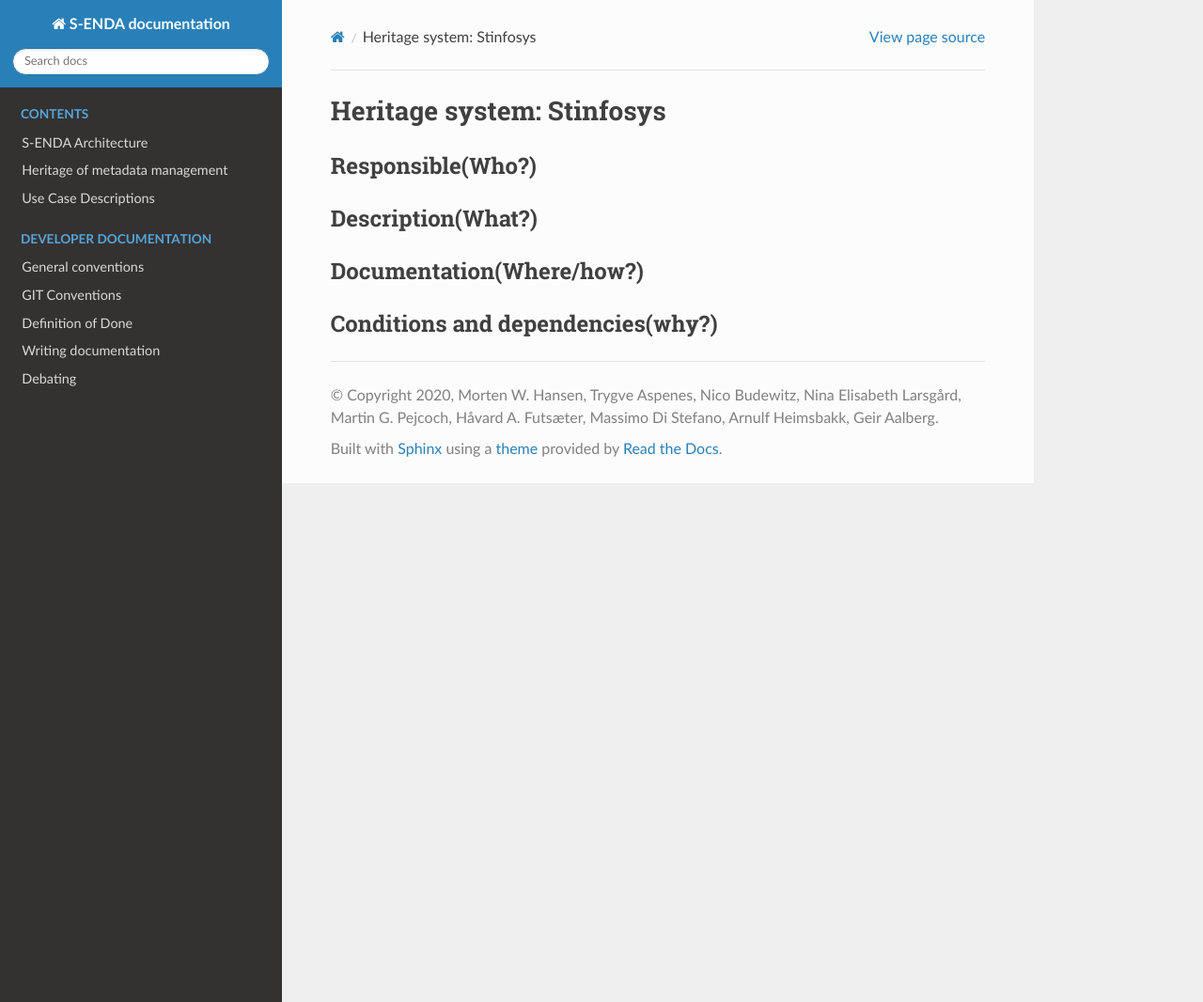
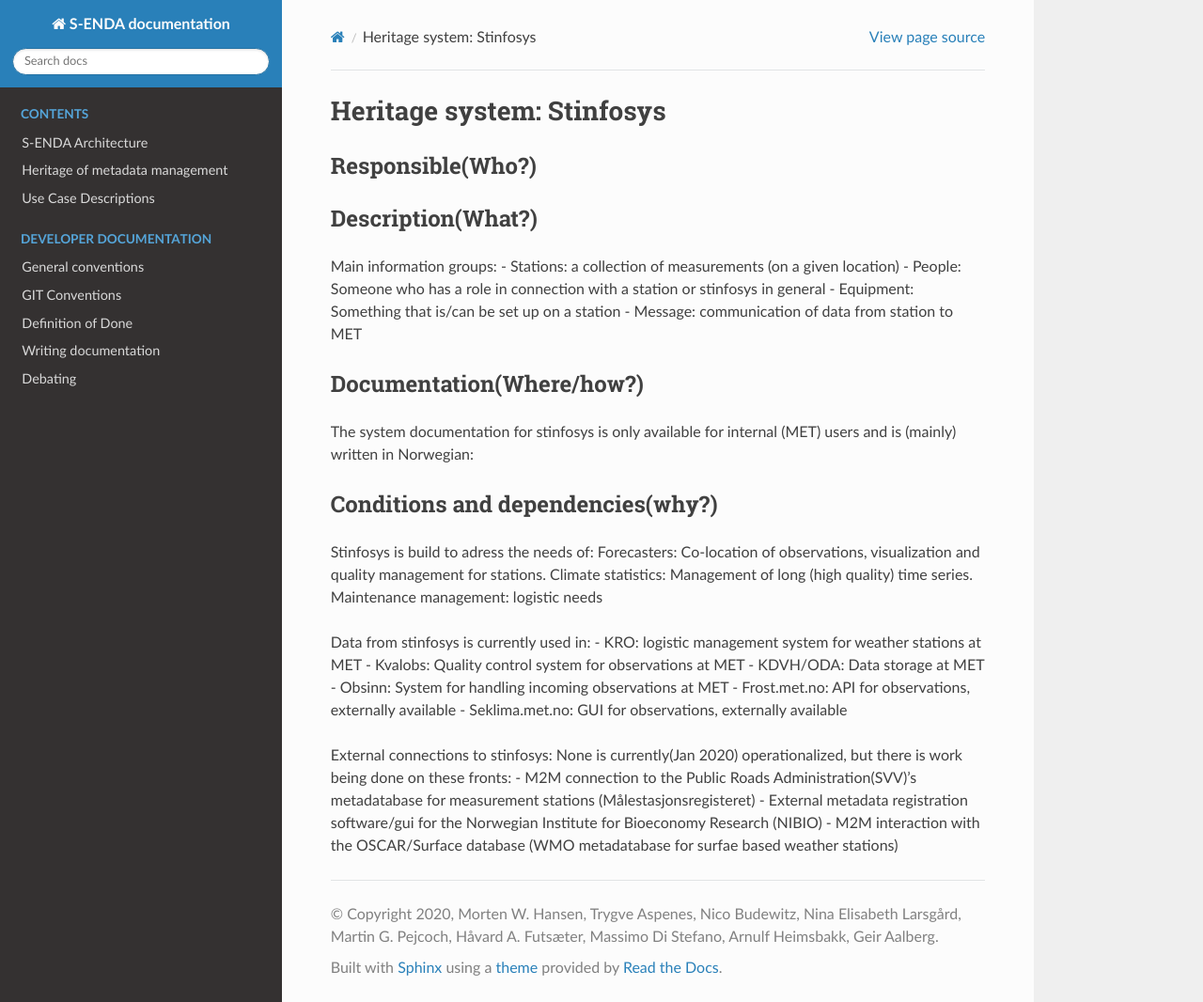
Before and after one commit to metno/S-ENDA-documentation, a Sphinx documentation site: the page built from source/meta_heritage_stinfosys.rst, in a window 1280 px wide and 1066 px high. Shown: the whole window at 94% size. Built offline with Sphinx 7.4.7 and the Read the Docs theme 2.0.0, drawn with Linux system fonts in a browser that asks for light colours.

Commit message:
Updated stinfosys documentation

```diff
--- a/source/meta_heritage_stinfosys.rst
+++ b/source/meta_heritage_stinfosys.rst
@@ -12,7 +12,10 @@ Responsible(Who?)
    group, a role or an administrative unit. Try to avoid linking to specific
    persons.
 
-  System owner:
+  System owner: Leader, divisjon for observation quality and data processing
+  Maintenance grouph
+  - Technical management: IT-Geo-Drift, OKD
+  - Content management: OKD
 
 Description(What?)
 ==================
@@ -22,7 +25,15 @@ Description(What?)
    - how is the metadata stored
    - formats/language
 
-  Text
+  Postgres database with site metadata for weather stations. Near complete information for METNorway owned stations, a good amount of information for Norwegian weather stations with other owners, a small amount of information for some stations outside the border of Norway.
+
+Main information groups:
+- Stations: a collection of measurements (on a given location)
+- People: Someone who has a role in connection with a station or stinfosys in general
+- Equipment: Something that is/can be set up on a station
+- Message: communication of data from station to MET
+
+
 
 Documentation(Where/how?)
 =========================
@@ -30,6 +41,17 @@ Documentation(Where/how?)
 .. Required. Links to system dokumentation as comments, mark links that are
    only available for internal users
 
+The system documentation for stinfosys is only available for internal (MET) users and is (mainly) written in Norwegian:
+
+.. GUI for stinfosys:
+   - link to https://stinfosys.met.no/
+
+   Operational documentation
+   - link to https://internwiki.met.no/driftsdok/stinfosys/start
+
+   Full system documentation at gitlab
+   - link to https://gitlab.met.no/obs/stinfosys
+   for the database model, go to the database folder in the gitlab    repository and find the stinfosys.dia file
 
 Conditions and dependencies(why?)
 =================================
@@ -38,3 +60,23 @@ Conditions and dependencies(why?)
 
 .. Which users needs are this system ment to cover?
    Are there specific choices that has been made which sets important limitations to the system?
+
+
+Stinfosys is build to adress the needs of:
+Forecasters: Co-location of observations, visualization and quality management for stations.
+Climate statistics: Management of long (high quality) time series.
+Maintenance management: logistic needs
+
+Data from stinfosys is currently used in:
+- KRO: logistic management system for weather stations at MET
+- Kvalobs: Quality control system for observations at MET
+- KDVH/ODA: Data storage at MET
+- Obsinn: System for handling incoming observations at MET
+- Frost.met.no: API for observations, externally available
+- Seklima.met.no: GUI for observations, externally available
+
+External connections to stinfosys:
+None is currently(Jan 2020) operationalized, but there is work being done on these fronts:
+- M2M connection to the Public Roads Administration(SVV)'s metadatabase for measurement stations (Målestasjonsregisteret)
+- External metadata registration software/gui for the Norwegian Institute for Bioeconomy Research (NIBIO)
+- M2M interaction with the OSCAR/Surface database (WMO metadatabase for surfae based weather stations)
```
